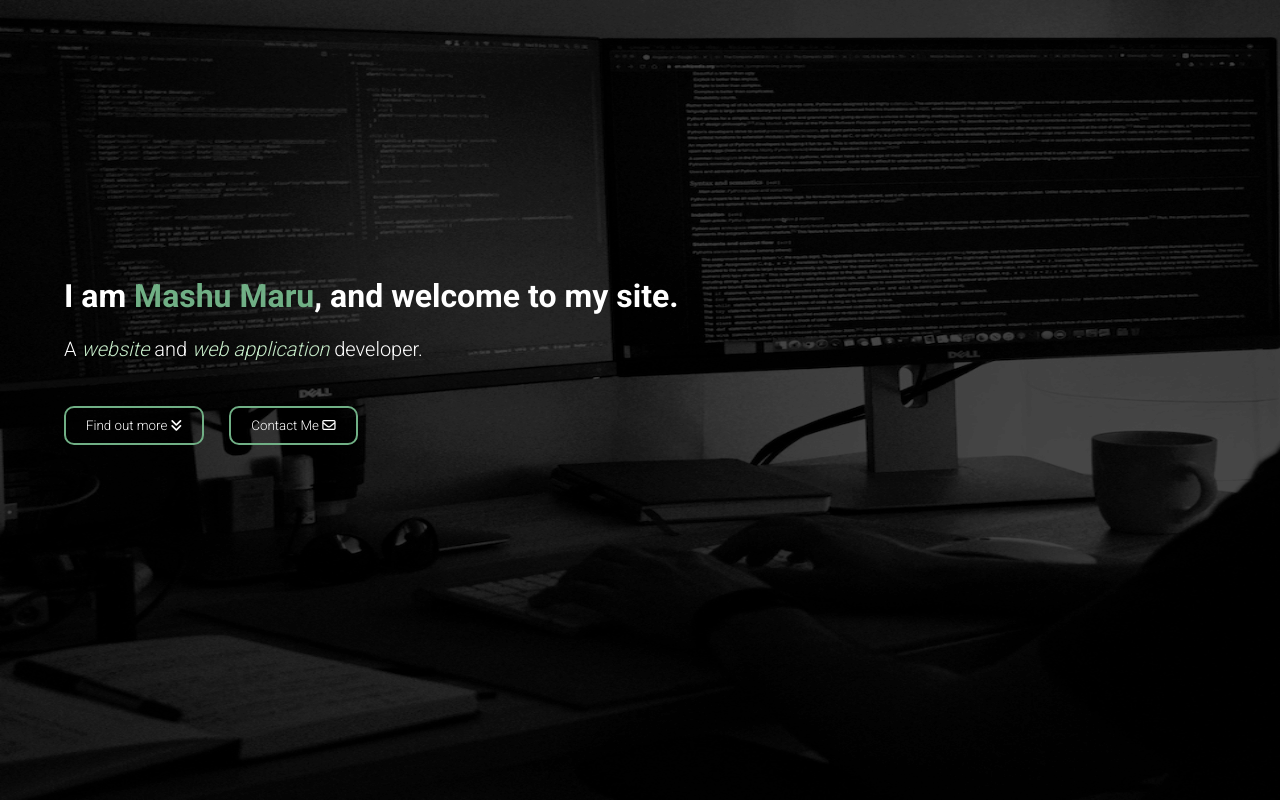
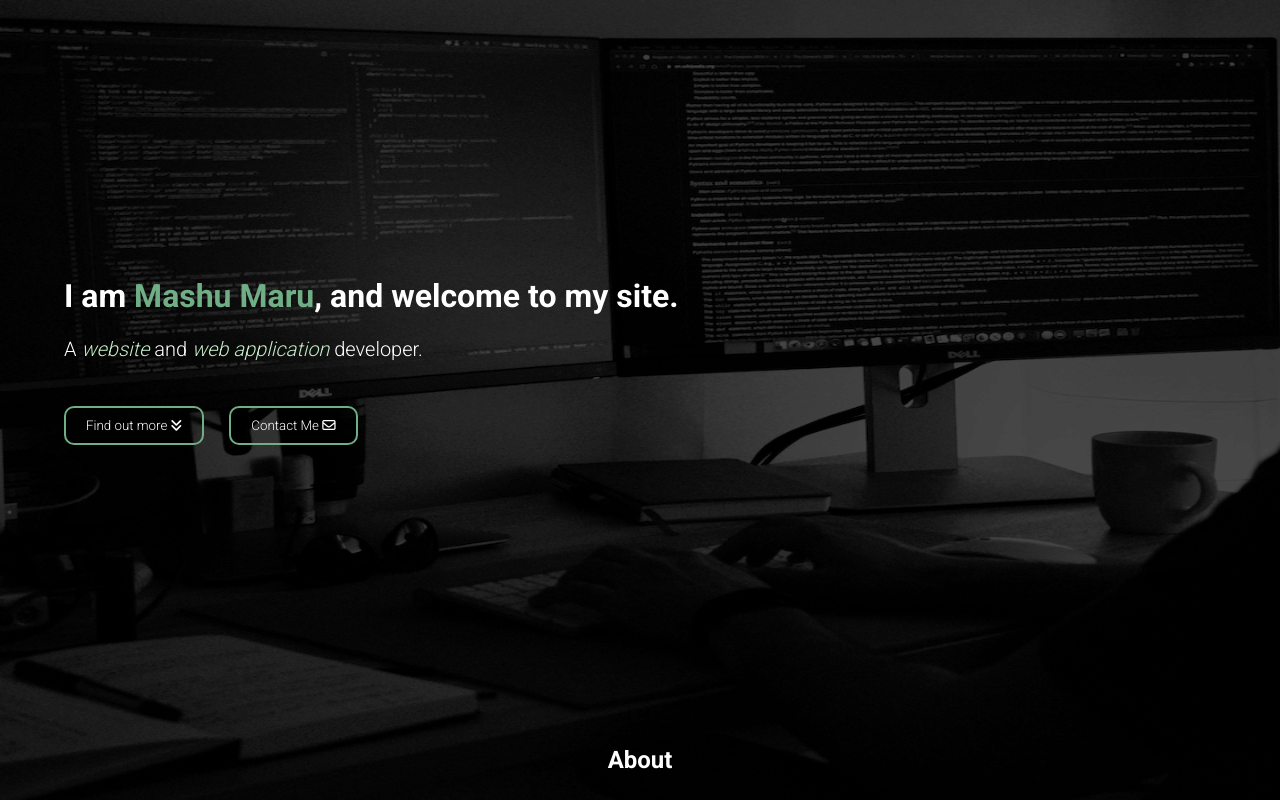
Before and after one commit to MashuMaru/personal-site, a React (Create React App) app: page / in a window 1280 px wide. Shown: the top 800 px of the page. Built offline with nearby package versions, Linux system fonts and the light colour scheme.

Commit message:
correct header size (full hiehgt of view)

```diff
--- a/public/styles.css
+++ b/public/styles.css
@@ -21,7 +21,7 @@ header {
     margin-left: 5%;
     margin-right: 5%;
     height: 100%;
-    height: 100vh;
+    /* height: 100vh; */
     min-height: -webkit-fill-available;
     background-size: cover;
 }
```
